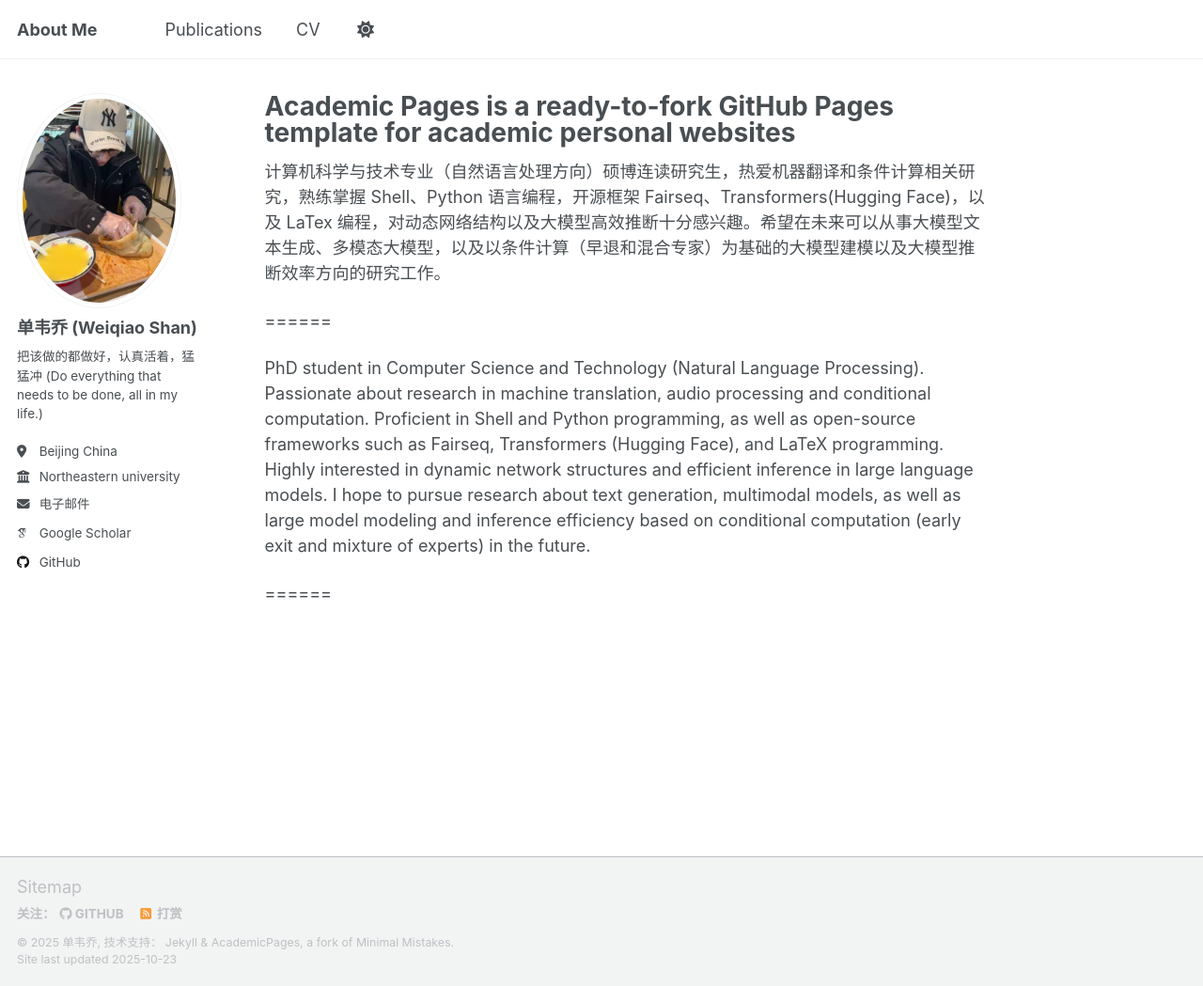
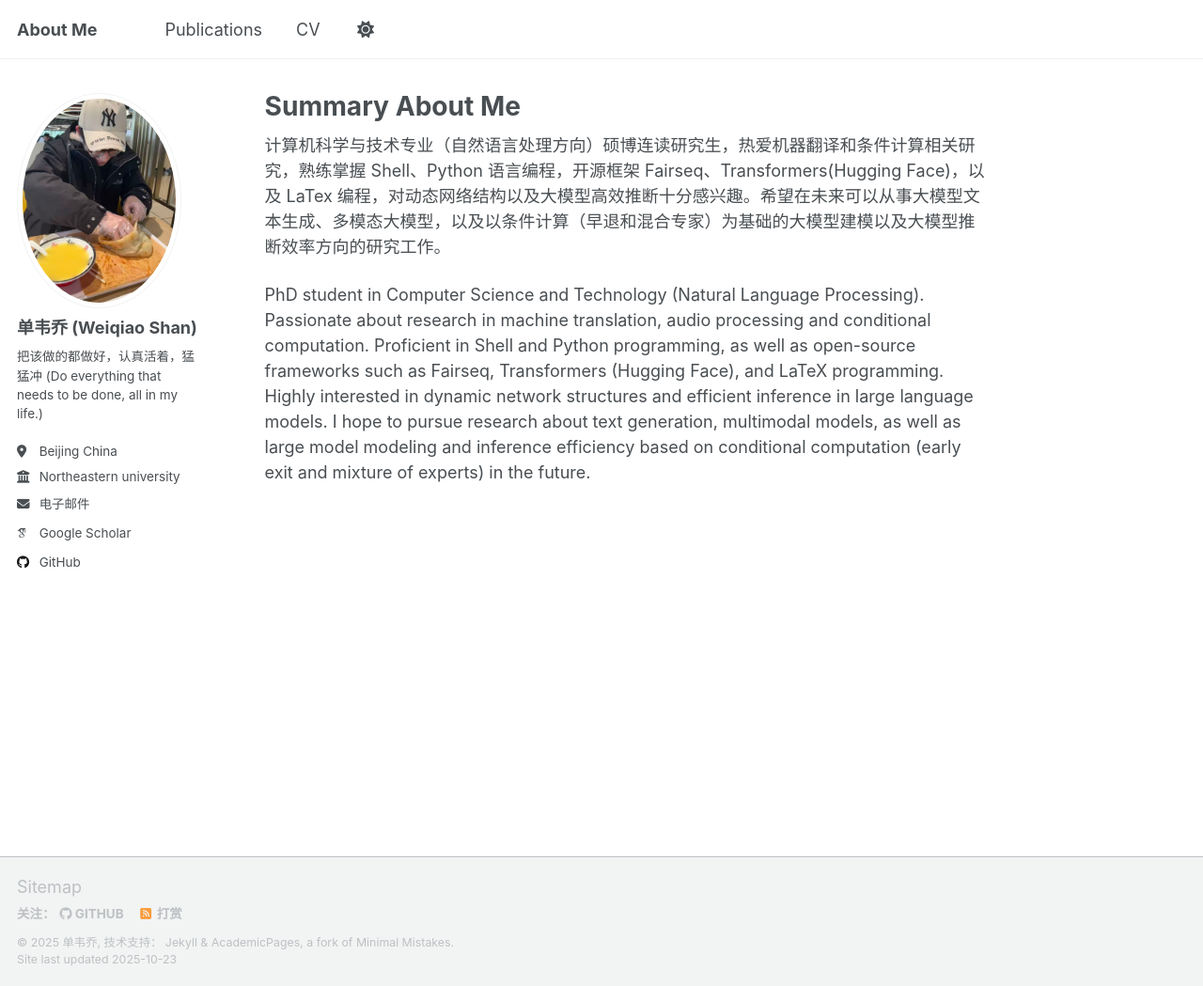
Before and after one commit to shanweiqiao/shanweiqiao.github.io, a Jekyll site: the page built from _pages/about.md, in a window 1280 px wide and 1049 px high. Shown: the whole window at 94% size. Built offline with Jekyll 4.4.1, drawn with Linux system fonts in a browser that asks for light colours; some web fonts are replaced; a script that is not in the unit is left out.

```diff
--- a/_pages/about.md
+++ b/_pages/about.md
@@ -1,6 +1,6 @@
 ---
 permalink: /
-title: "Academic Pages is a ready-to-fork GitHub Pages template for academic personal websites"
+title: "Summary About Me"
 author_profile: true
 redirect_from:
   - /about/
@@ -9,8 +9,4 @@ redirect_from:
 
 计算机科学与技术专业（自然语言处理方向）硕博连读研究生，热爱机器翻译和条件计算相关研究，熟练掌握 Shell、Python 语言编程，开源框架 Fairseq、Transformers(Hugging Face)，以及 LaTex 编程，对动态网络结构以及大模型高效推断十分感兴趣。希望在未来可以从事大模型文本生成、多模态大模型，以及以条件计算（早退和混合专家）为基础的大模型建模以及大模型推断效率方向的研究工作。
 
-======
-
 PhD student in Computer Science and Technology (Natural Language Processing). Passionate about research in machine translation, audio processing and conditional computation. Proficient in Shell and Python programming, as well as open-source frameworks such as Fairseq, Transformers (Hugging Face), and LaTeX programming. Highly interested in dynamic network structures and efficient inference in large language models. I hope to pursue research about text generation, multimodal models, as well as large model modeling and inference efficiency based on conditional computation (early exit and mixture of experts) in the future.
-
-======
```
Also changed, not shown: _publications/ACL_25_Unit_language.md (added, +13 -0 lines), _publications/EMNLP_25_AMoE.md (+1 -1 lines), 1 other file.
